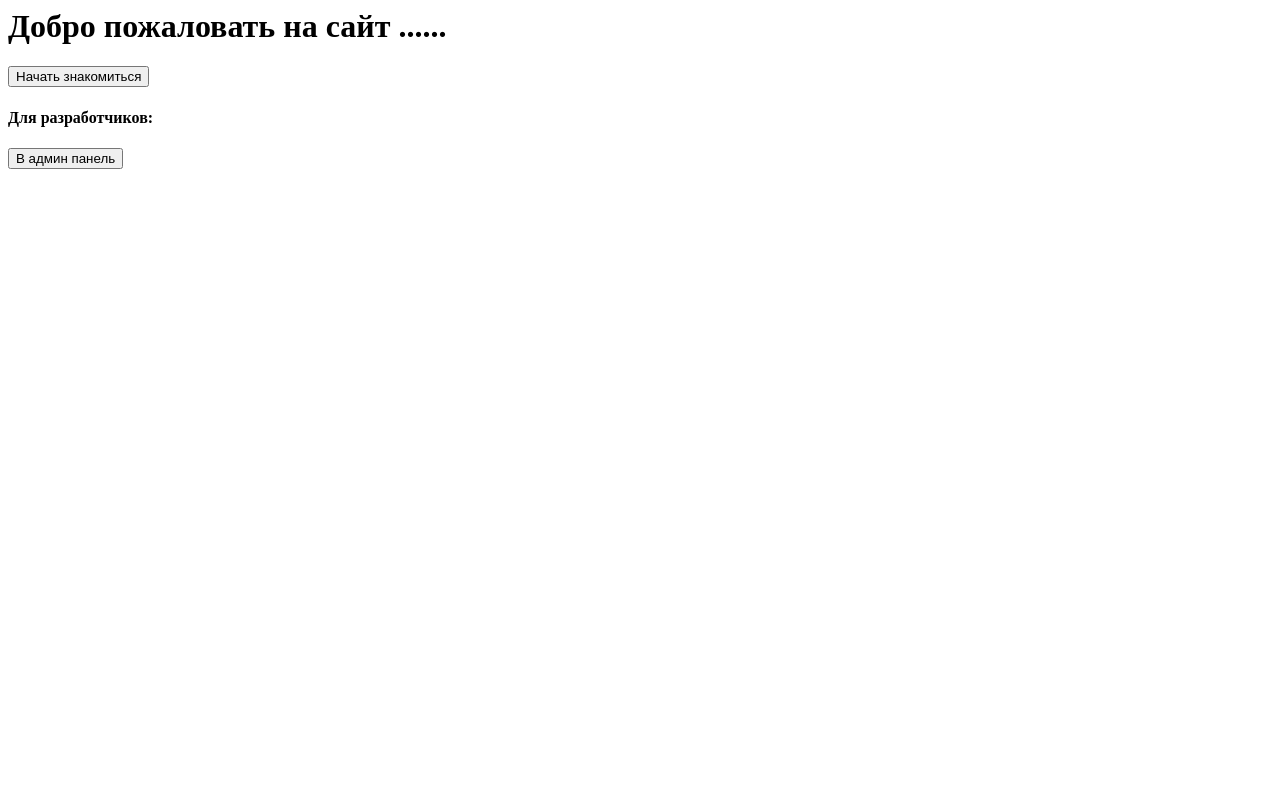
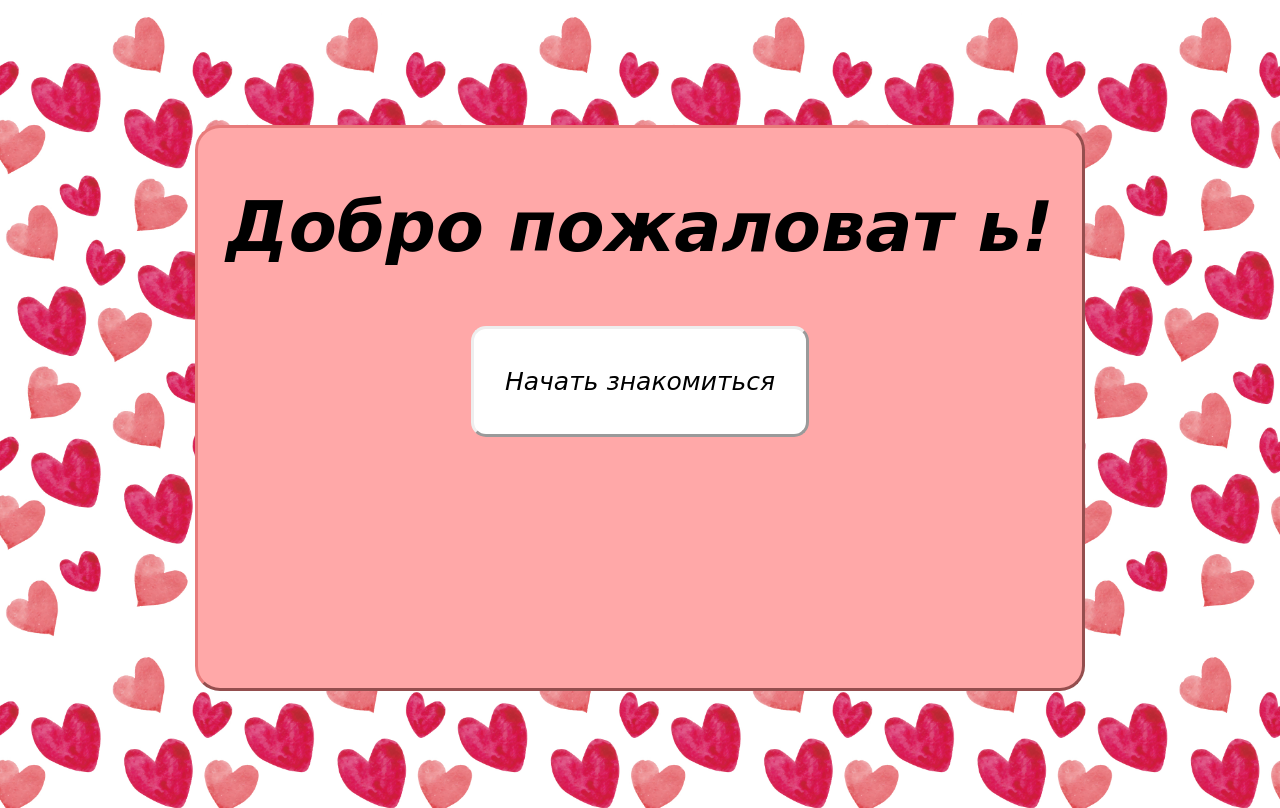
Before and after one commit to argecyplusplus/datingsite, a Django app: page / in a window 1280 px wide. Before the commit the page ends 169 px from the top, so only its background shows below. Run offline with Django 4.2, Linux system fonts and the light colour scheme.

Commit message:
починил login и задизайнил main
в login кнопку починил, main полностью новый

```diff
--- a/datingsite/static/css/registration.css
+++ b/datingsite/static/css/registration.css
@@ -8,11 +8,18 @@ body {
     align-items: center;
     height: 100%;
     background-image: url(Background_Hearts.jpg);
-    background-size: 25%;
+    background-size: 50%;
 }
 
 h1 {
     font-size: 25px;
+    font-family: COMIC SANS MS;
+    text-align: center;
+    font-style: oblique;
+}
+
+h2 {
+    font-size: 70px;
     font-family: COMIC SANS MS;
     text-align: center;
     font-style: oblique;
@@ -55,6 +62,20 @@ h1 {
     border-color: #e87b7b;
 }
 
+.main {
+    display: block;
+    margin: auto;
+    justify-content: center;
+    align-items: center;
+    vertical-align: center;
+    background: #ffa8a8;
+    width: 70%;
+    height: 70%;
+    border-radius: 25px;
+    border-style: outset;
+    border-color: #e87b7b;
+}
+
 .container_1 {
 
     margin: auto;
@@ -91,6 +112,14 @@ h1 {
     width: 75%;
 }
 
+.container_6 {
+    display: grid;
+    margin: auto;
+    vertical-align: center
+    align-items: center;
+    width: 75%;
+}
+
 button {
     margin: auto;
     width: 20vh;
@@ -98,7 +127,27 @@ button {
     background-color: white;
     border-radius: 15px;
     border-style: outset;
+}
 
+button2 {
+    margin: auto;
+    width: 50%;
+    height: 300%;
+    text-align: center;
+    background-color: white;
+    border-radius: 15px;
+    border-style: outset;
+    display: inline-flex;
+    align-items: center;
+    justify-content: center;
+    font-size: 25px;
+    font-family: COMIC SANS MS;
+    text-align: center;
+    font-style: oblique;
+}
+
+button2:hover{
+    background-color: #ededed;
 }
 
 input {
--- a/datingsite/templates/main/main.html
+++ b/datingsite/templates/main/main.html
@@ -1,7 +1,21 @@
-<h1>Добро пожаловать на сайт ......</h1>
+{% load static %}
 
-<button onclick="location.href='/searching'">Начать знакомиться</button>
-
-
-<h4>Для разработчиков:</h4>
-<a href="/admin"><button>В админ панель</button></a>
+<!DOCTYPE HTML>
+<html>
+<meta charset = 'utf-8'>
+	<head>
+		<title>Вход</title>
+		<link rel="stylesheet" href="{% static 'css/registration.css' %}">
+	</head>
+	<body>
+		<div class="main">
+				<div class = "container_5">
+					<h2>Добро пожаловат ь!</h2>
+				</div>
+				<div class="container_6">
+					<button2 onclick="location.href='/searching'">Начать знакомиться</button2>
+				</div>
+			</div>
+		</div>
+	</body>
+</html>
--- a/datingsite/templates/registration/login.html
+++ b/datingsite/templates/registration/login.html
@@ -28,7 +28,7 @@
 				</div>
 				<div class="container_5">
 					<button type="submit">Войти</button>
-					<button onclick="location.href='{% url 'register' %}?next=/searching'">Создать аккаунт</button>
+					<button type="button" onclick="location.href='{% url 'register' %}?next=/searching'">Создать аккаунт</button>
 				</div>
 			</div>
 		</div>
```
